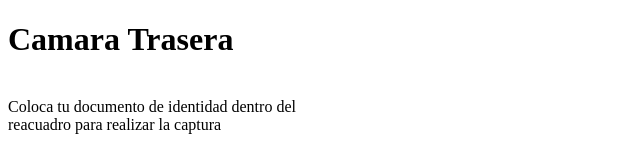
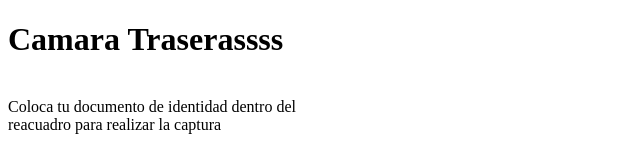
Before and after one commit to AngelArmandoSaldivar/capture-selfie, a React (Create React App) app: page / in a window 1280 px wide. Shown: the top 160 px of the page, without its empty margins (0-640 px from the left). Built offline with nearby package versions, Linux system fonts and the light colour scheme; no server answers.

Commit message:
Correción de cambio camara

```diff
--- a/src/App.js
+++ b/src/App.js
@@ -308,7 +308,7 @@ const ImageCropper = () => {
         <div>
           {
             dataSelfie.length == 0 && <>
-            <h1>Camara Trasera</h1><br />
+            <h1>Camara Traserassss</h1><br />
             Coloca tu documento de identidad dentro del <br />
             reacuadro para realizar la captura <br />
             </>
```
